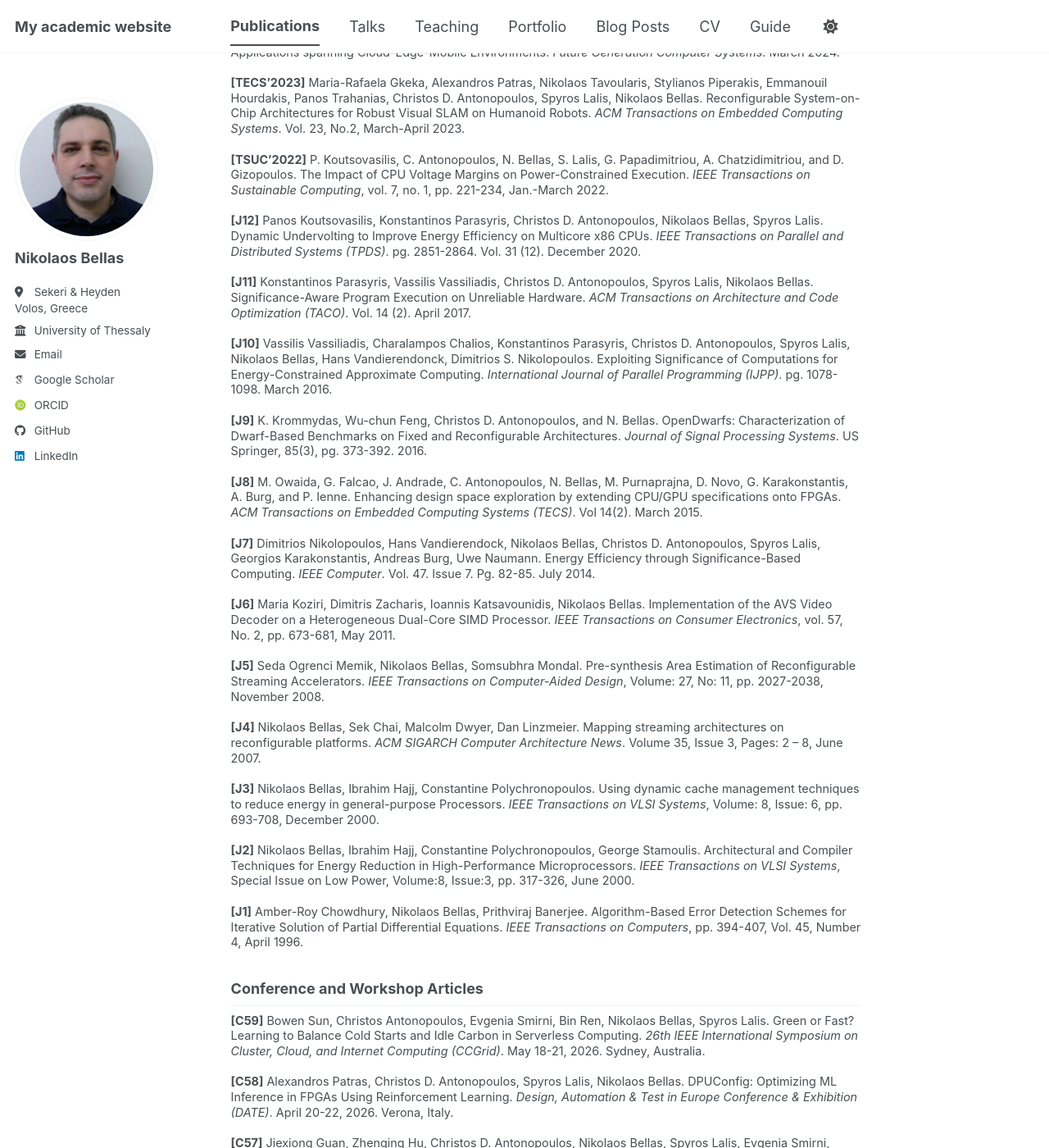
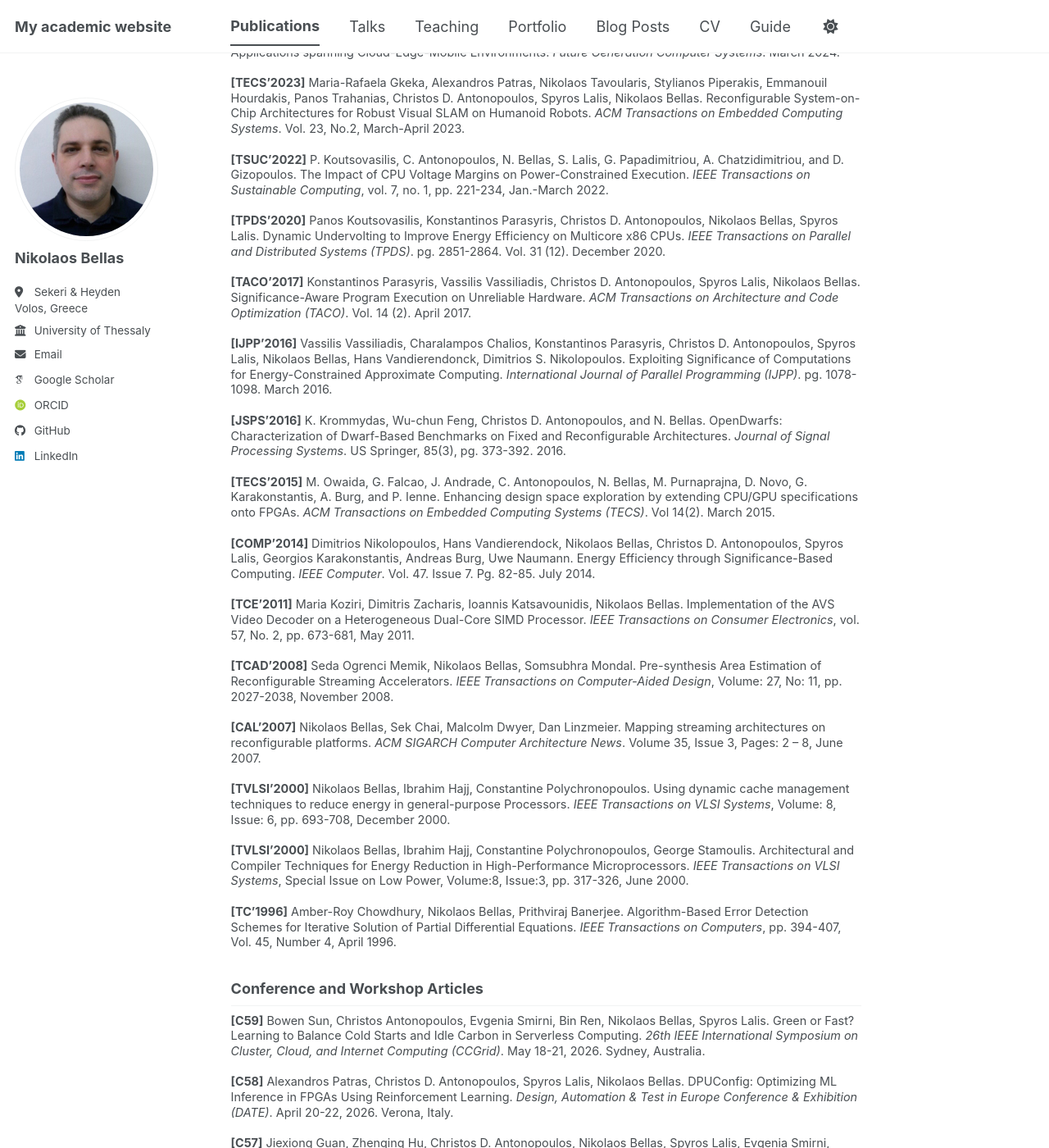
Before and after one commit to nbellas/nbellas.github.io, a Jekyll site: the page built from _publications/publications.md, in a window 1280 px wide and 1400 px high, scrolled down 257 px. Shown: the whole window at 82% size. Built offline with Jekyll 4.4.1, drawn with Linux system fonts in a browser that asks for light colours; some web fonts are replaced; a script bundle is joined from its source files by our own code; library files that are not in the unit come from our copies.

Commit message:
Update publications.md

```diff
--- a/_publications/publications.md
+++ b/_publications/publications.md
@@ -19,30 +19,30 @@
 
 **[TSUC'2022]** P. Koutsovasilis, C. Antonopoulos, N. Bellas, S. Lalis, G. Papadimitriou, A. Chatzidimitriou, and D. Gizopoulos. The Impact of CPU Voltage Margins on Power-Constrained Execution. *IEEE Transactions on Sustainable Computing*, vol. 7, no. 1, pp. 221-234, Jan.-March 2022.
 
-**[J12]** Panos Koutsovasilis, Konstantinos Parasyris, Christos D. Antonopoulos, Nikolaos Bellas, Spyros Lalis.
+**[TPDS'2020]** Panos Koutsovasilis, Konstantinos Parasyris, Christos D. Antonopoulos, Nikolaos Bellas, Spyros Lalis.
 Dynamic Undervolting to Improve Energy Efficiency on Multicore x86 CPUs. *IEEE Transactions on Parallel and Distributed Systems (TPDS)*. pg. 2851-2864. Vol. 31 (12). December 2020.
 
-**[J11]** Konstantinos Parasyris, Vassilis Vassiliadis, Christos D. Antonopoulos, Spyros Lalis, Nikolaos Bellas. Significance-Aware Program Execution on Unreliable Hardware. *ACM Transactions on Architecture and Code Optimization (TACO)*. Vol. 14 (2). April 2017.
+**[TACO'2017]** Konstantinos Parasyris, Vassilis Vassiliadis, Christos D. Antonopoulos, Spyros Lalis, Nikolaos Bellas. Significance-Aware Program Execution on Unreliable Hardware. *ACM Transactions on Architecture and Code Optimization (TACO)*. Vol. 14 (2). April 2017.
 
-**[J10]** Vassilis Vassiliadis, Charalampos Chalios, Konstantinos Parasyris, Christos D. Antonopoulos, Spyros Lalis, Nikolaos Bellas, Hans Vandierendonck, Dimitrios S. Nikolopoulos. Exploiting Significance of Computations for Energy-Constrained Approximate Computing. *International Journal of Parallel Programming (IJPP)*. pg. 1078-1098. March 2016.
+**[IJPP'2016]** Vassilis Vassiliadis, Charalampos Chalios, Konstantinos Parasyris, Christos D. Antonopoulos, Spyros Lalis, Nikolaos Bellas, Hans Vandierendonck, Dimitrios S. Nikolopoulos. Exploiting Significance of Computations for Energy-Constrained Approximate Computing. *International Journal of Parallel Programming (IJPP)*. pg. 1078-1098. March 2016.
 
-**[J9]** K. Krommydas, Wu-chun Feng, Christos D. Antonopoulos, and N. Bellas. OpenDwarfs: Characterization of Dwarf-Based Benchmarks on Fixed and Reconfigurable Architectures. *Journal of Signal Processing Systems*. US Springer, 85(3), pg. 373-392. 2016.
+**[JSPS'2016]** K. Krommydas, Wu-chun Feng, Christos D. Antonopoulos, and N. Bellas. OpenDwarfs: Characterization of Dwarf-Based Benchmarks on Fixed and Reconfigurable Architectures. *Journal of Signal Processing Systems*. US Springer, 85(3), pg. 373-392. 2016.
 
-**[J8]** M. Owaida, G. Falcao, J. Andrade, C. Antonopoulos, N. Bellas, M. Purnaprajna, D. Novo, G. Karakonstantis, A. Burg, and P. Ienne. Enhancing design space exploration by extending CPU/GPU specifications onto FPGAs. *ACM Transactions on Embedded Computing Systems (TECS)*. Vol 14(2). March 2015.
+**[TECS'2015]** M. Owaida, G. Falcao, J. Andrade, C. Antonopoulos, N. Bellas, M. Purnaprajna, D. Novo, G. Karakonstantis, A. Burg, and P. Ienne. Enhancing design space exploration by extending CPU/GPU specifications onto FPGAs. *ACM Transactions on Embedded Computing Systems (TECS)*. Vol 14(2). March 2015.
 
-**[J7]** Dimitrios Nikolopoulos, Hans Vandierendock, Nikolaos Bellas, Christos D. Antonopoulos, Spyros Lalis, Georgios Karakonstantis, Andreas Burg, Uwe Naumann. Energy Efficiency through Significance-Based Computing. *IEEE Computer*. Vol. 47. Issue 7. Pg. 82-85. July 2014.
+**[COMP'2014]** Dimitrios Nikolopoulos, Hans Vandierendock, Nikolaos Bellas, Christos D. Antonopoulos, Spyros Lalis, Georgios Karakonstantis, Andreas Burg, Uwe Naumann. Energy Efficiency through Significance-Based Computing. *IEEE Computer*. Vol. 47. Issue 7. Pg. 82-85. July 2014.
 
-**[J6]** Maria Koziri, Dimitris Zacharis, Ioannis Katsavounidis, Nikolaos Bellas. Implementation of the AVS Video Decoder on a Heterogeneous Dual-Core SIMD Processor. *IEEE Transactions on Consumer Electronics*, vol. 57, No. 2, pp. 673-681, May 2011.
+**[TCE'2011]** Maria Koziri, Dimitris Zacharis, Ioannis Katsavounidis, Nikolaos Bellas. Implementation of the AVS Video Decoder on a Heterogeneous Dual-Core SIMD Processor. *IEEE Transactions on Consumer Electronics*, vol. 57, No. 2, pp. 673-681, May 2011.
 
-**[J5]** Seda Ogrenci Memik, Nikolaos Bellas, Somsubhra Mondal. Pre-synthesis Area Estimation of Reconfigurable Streaming Accelerators. *IEEE Transactions on Computer-Aided Design*, Volume: 27, No: 11, pp. 2027-2038, November 2008.
+**[TCAD'2008]** Seda Ogrenci Memik, Nikolaos Bellas, Somsubhra Mondal. Pre-synthesis Area Estimation of Reconfigurable Streaming Accelerators. *IEEE Transactions on Computer-Aided Design*, Volume: 27, No: 11, pp. 2027-2038, November 2008.
 
-**[J4]** Nikolaos Bellas, Sek Chai, Malcolm Dwyer, Dan Linzmeier. Mapping streaming architectures on reconfigurable platforms. *ACM SIGARCH Computer Architecture News*. Volume 35, Issue 3, Pages: 2 – 8, June 2007.
+**[CAL'2007]** Nikolaos Bellas, Sek Chai, Malcolm Dwyer, Dan Linzmeier. Mapping streaming architectures on reconfigurable platforms. *ACM SIGARCH Computer Architecture News*. Volume 35, Issue 3, Pages: 2 – 8, June 2007.
 
-**[J3]** Nikolaos Bellas, Ibrahim Hajj, Constantine Polychronopoulos. Using dynamic cache management techniques to reduce energy in general-purpose Processors. *IEEE Transactions on VLSI Systems*, Volume: 8, Issue: 6, pp. 693-708, December 2000.
+**[TVLSI'2000]** Nikolaos Bellas, Ibrahim Hajj, Constantine Polychronopoulos. Using dynamic cache management techniques to reduce energy in general-purpose Processors. *IEEE Transactions on VLSI Systems*, Volume: 8, Issue: 6, pp. 693-708, December 2000.
 
-**[J2]** Nikolaos Bellas, Ibrahim Hajj, Constantine Polychronopoulos, George Stamoulis. Architectural and Compiler Techniques for Energy Reduction in High-Performance Microprocessors. *IEEE Transactions on VLSI Systems*, Special Issue on Low Power, Volume:8, Issue:3, pp. 317-326, June 2000.
+**[TVLSI'2000]** Nikolaos Bellas, Ibrahim Hajj, Constantine Polychronopoulos, George Stamoulis. Architectural and Compiler Techniques for Energy Reduction in High-Performance Microprocessors. *IEEE Transactions on VLSI Systems*, Special Issue on Low Power, Volume:8, Issue:3, pp. 317-326, June 2000.
 
-**[J1]** Amber-Roy Chowdhury, Nikolaos Bellas, Prithviraj Banerjee. Algorithm-Based Error Detection Schemes for Iterative Solution of Partial Differential Equations. *IEEE Transactions on Computers*, pp. 394-407, Vol. 45, Number 4, April 1996.
+**[TC'1996]** Amber-Roy Chowdhury, Nikolaos Bellas, Prithviraj Banerjee. Algorithm-Based Error Detection Schemes for Iterative Solution of Partial Differential Equations. *IEEE Transactions on Computers*, pp. 394-407, Vol. 45, Number 4, April 1996.
 
 ## Conference and Workshop Articles
 
```
